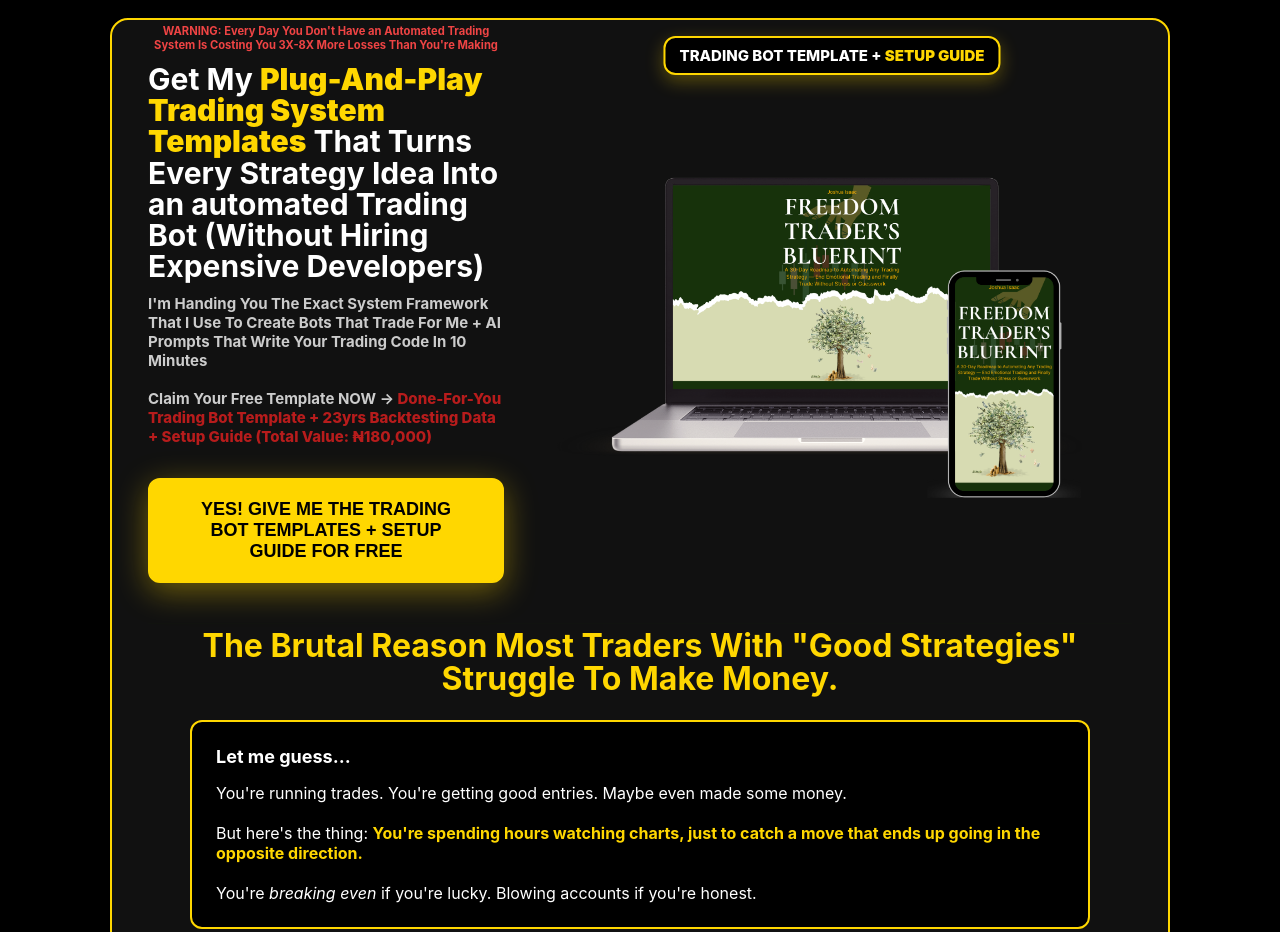
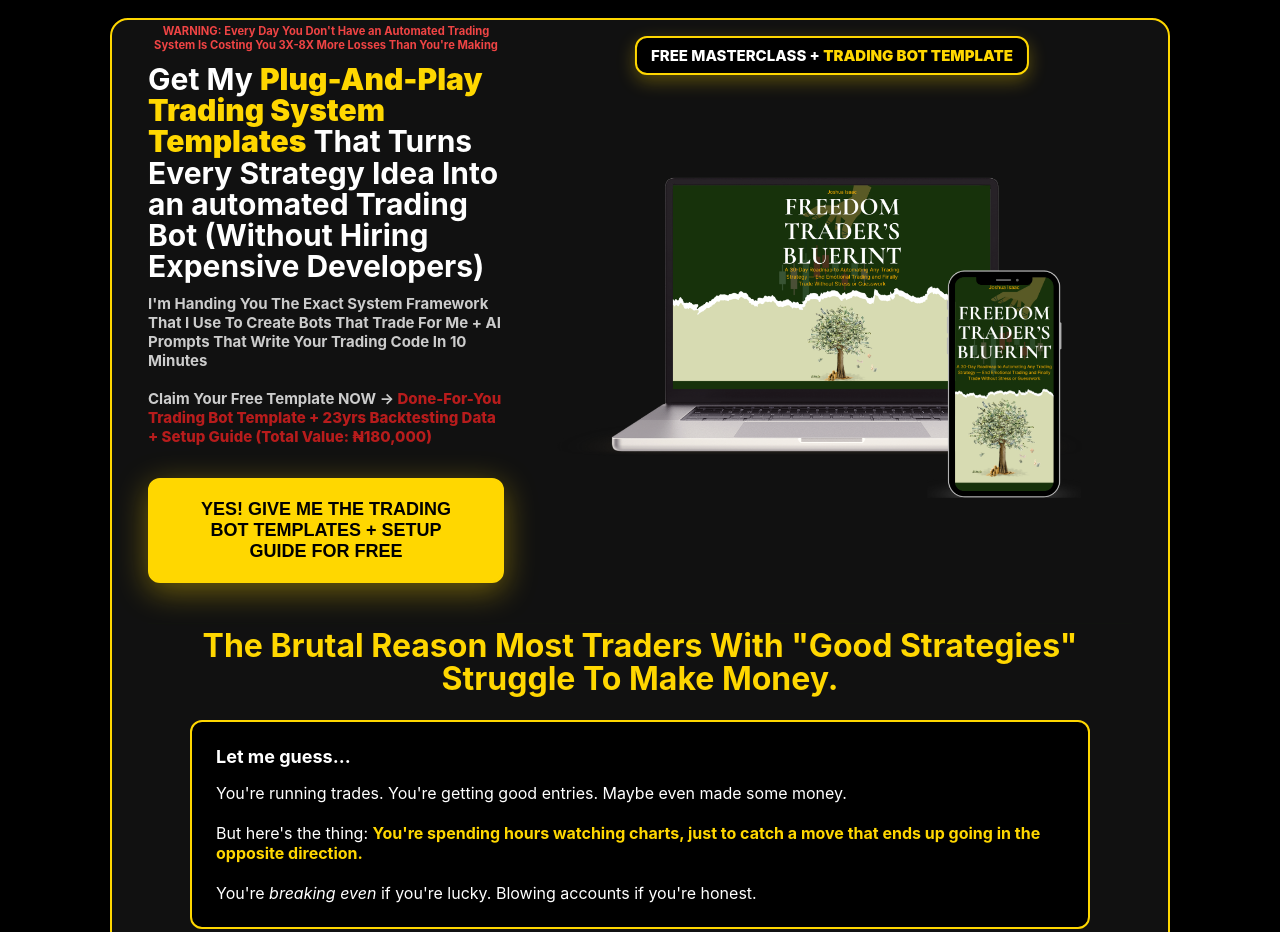
Before and after one commit to byte-entrepreneur/salesfunneloffersite, a website: page public/index.html in a window 1280 px wide. Shown: the top 932 px of the page. Drawn offline with Linux system fonts and the light colour scheme.

Commit message:
Update index.html

```diff
--- a/public/index.html
+++ b/public/index.html
@@ -27,7 +27,7 @@
         <div class="hero-right" aria-hidden="true">
           <div class="mockup-wrap" aria-hidden="true">
             <img src="Freedom%20Trader's%20blueprint%20mockup.png" alt="Bundle mockup" class="mockup" aria-hidden="true" />
-            <div class="mockup-badge" aria-hidden="true" style="white-space: nowrap;">TRADING BOT TEMPLATE + <strong>SETUP GUIDE</strong></div>
+            <div class="mockup-badge" aria-hidden="true" style="white-space: nowrap;">FREE MASTERCLASS + <strong>TRADING BOT TEMPLATE</strong></div>
           </div>
         </div>
 
```
